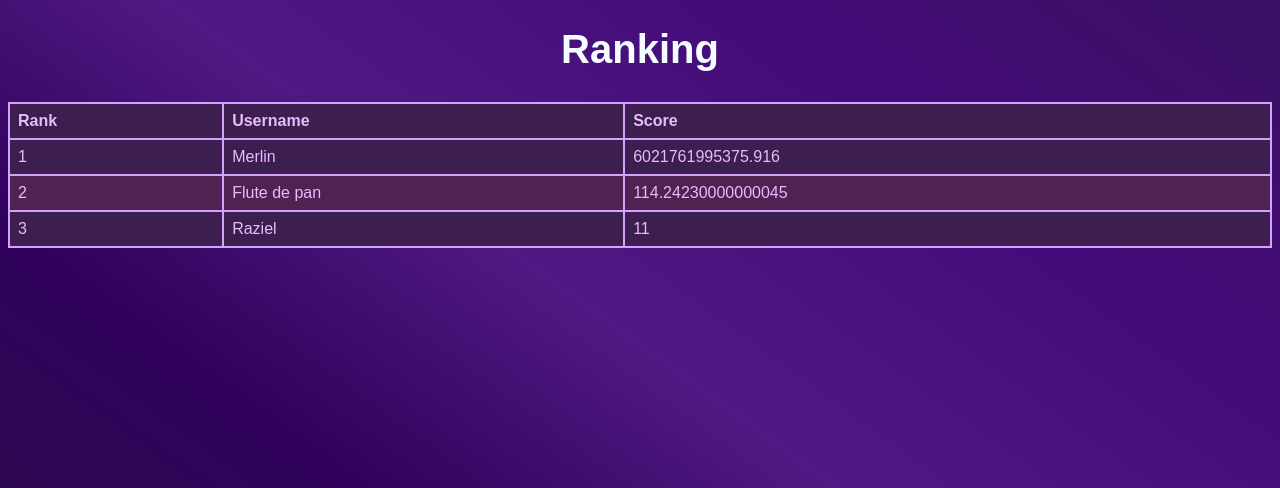
After one commit to Razieljaj/IDLE_Clicker, a Flask app: page /ranking in a window 1280 px wide. The commit adds this page. Shown: the top 488 px of the page. Run offline with Flask 3, Linux system fonts and the light colour scheme; data comes from the database, SQL or seed files in the repository; both versions use the stored data as it was after the commit.

Commit message:
ajout de l'amélioration, css retravaillé + ranking ajouté et fonctionnel

```diff
--- a/bdd.py
+++ b/bdd.py
@@ -2,11 +2,11 @@ import sqlite3
 def create_account(pseudo, password):
     conn = sqlite3.connect('accounts.db')
     cur = conn.cursor()
-    verif = cur.execute("""SELECT * FROM Data WHERE pseudo LIKE ?""", (pseudo,))
+    verif = cur.execute("""SELECT * FROM Data WHERE pseudo LIKE ?;""", (pseudo,))
     one_exist = verif.fetchall()
     print(one_exist)
     if len(one_exist) == 0:
-        cur.execute("""INSERT INTO Data (pseudo, password, score) VALUES (?, ?, 0);""", (pseudo, password))
+        cur.execute("""INSERT INTO Data (pseudo, password, score, multiplier) VALUES (?, ?, 0, 1);""", (pseudo, password))
         conn.commit()
         conn.close()
         return True
@@ -16,7 +16,7 @@ def create_account(pseudo, password):
 def login_account(pseudo, password):
     conn = sqlite3.connect('accounts.db')
     cur = conn.cursor()
-    res = cur.execute("""SELECT * FROM Data WHERE pseudo LIKE ? AND password LIKE ? """, (pseudo, password))
+    res = cur.execute("""SELECT * FROM Data WHERE pseudo LIKE ? AND password LIKE ?; """, (pseudo, password))
     account = res.fetchall()
     conn.close()
     return account
@@ -24,7 +24,7 @@ def login_account(pseudo, password):
 def score_rise(id):
     conn = sqlite3.connect('accounts.db')
     cur = conn.cursor()
-    cur.execute("""UPDATE Data SET score = score + 1 WHERE id = ?;""", (id,))
+    cur.execute("""UPDATE Data SET score = score + 1 * multiplier WHERE id = ?;""", (id,))
     conn.commit()
     conn.close()
     return True
@@ -43,3 +43,28 @@ def get_user_id(pseudo):
     id = res.fetchall()
     conn.close()
     return id
+
+def update_multiplier(id):
+    conn = sqlite3.connect('accounts.db')
+    cur = conn.cursor()
+    res = cur.execute("""UPDATE Data SET price_to_upgrade = price_to_upgrade * 1.02 WHERE id = ?;""", (id,))
+    res = cur.execute("""UPDATE Data SET multiplier = multiplier * 1.09 WHERE id = ?;""", (id,))
+    conn.commit()
+    conn.close()
+    return True
+
+def score_decrease(id):
+    conn = sqlite3.connect('accounts.db')
+    cur = conn.cursor()
+    res = cur.execute("""UPDATE Data SET score = score - price_to_upgrade WHERE id = ?;""", (id,))
+    conn.commit()
+    conn.close()
+    return True
+
+def get_ranking():
+    conn = sqlite3.connect('accounts.db')
+    cur = conn.cursor()
+    res = cur.execute("""SELECT * FROM Data ORDER BY score DESC; """)
+    ranking = res.fetchall()
+    conn.close()
+    return ranking
--- a/main.py
+++ b/main.py
@@ -16,7 +16,7 @@ def connect():
             return redirect(url_for('home'))
         else:
             error_message = "Pseudo already taken, please choose another one."
-            return render_template("connect.html", error_message = error_message, pseudo = pseudo)
+            return render_template("connect.html", error_message = error_message)
     return render_template("connect.html")
 
 @app.route("/login", methods=['GET', 'POST'])
@@ -36,19 +36,32 @@ def login():
 
     return render_template("login.html")
 
+
+
+
 @app.route("/home", methods=['GET', 'POST'])
 def home():
     if "pseudo" in session:
         pseudo = session["pseudo"]
         user_id = get_user_id(pseudo)
         data_user = get_user_data(user_id[0][0])
+
         if request.method == "POST":
-            score_rise(user_id[0][0])
-            return render_template("index.html", data_user = data_user)
-
-        return render_template("index.html", data_user = data_user)
+            action = request.form.get("action")
+            if action == "click":
+                score_rise(user_id[0][0])
+                return redirect(url_for("home"))
+            elif action == "upgrade" and data_user[0][3] >= data_user[0][5]:
+                score_decrease(user_id[0][0])
+                update_multiplier(user_id[0][0])
+        return render_template("index.html", data_user=data_user)
     else:
         return redirect(url_for("login"))
+
+@app.route("/ranking", methods=['GET', 'POST'])
+def ranking():
+    rank = get_ranking()
+    return render_template("ranking.html", rank=rank)
 
 
 
--- a/static/style.css
+++ b/static/style.css
@@ -1,17 +1,44 @@
 body {
-    background-color: #9966CC;
+    background: linear-gradient(36deg, rgba(43,27,58,1) 0%, rgba(47,1,91,1) 8%, rgba(43,27,58,1) 15%, rgba(47,1,91,1) 45%, rgba(79,25,131,1) 55%, rgba(67,11,121,1) 67%, rgba(43,27,58,1) 100%);
+    background-size: 200% 200vh;
+    background-repeat: no-repeat;
+    color: #e8baff;
+    font-family: 'Arial', sans-serif;
+    animation: AnimateBackground 20s ease infinite;
+}
+
+@keyframes AnimateBackground {
+    0% {
+    background-position: 0% 50%;
+    }
+    50% {
+    background-position: 100% 50%;
+    }
+    100% {
+    background-position: 0% 50%;
+    }
+}
+
+h1 {
+    text-align: center;
+    color: #f5fcff;
+    font-size: 2.5em;
+    margin-bottom: 30px;
 }
 
 .click {
-    background-color: #4361EE;
-    color: #e996dc;
-    margin: 20px;
-    padding: 10px;
-    border: 3px solid #3F37C9;
-    border-radius: 20px;
+    background-color: #8a2be2;
+    color: #e8baff;
+    margin-top: 30%;
+    padding: 15px 30px;
+    border: 3px solid #6a0dad;
+    border-radius: 25px;
     text-align: center;
-    transition: all 100ms;
-    cursor: default;
+    transition: all 0.2s ease-in-out;
+    cursor: pointer;
+    font-size: 1.1em;
+    box-shadow: 0 0px 50px rgba(228, 181, 255, 0.521);
+    transform: scale(1);
     -webkit-touch-callout: none;
     -webkit-user-select: none;
     -khtml-user-select: none;
@@ -21,19 +48,64 @@ body {
 }
 
 .click:hover {
-    background-color: rgb(53, 53, 226);
-    color: rgb(198, 191, 241);
-    border: 2px solid rgb(31, 31, 99);
-    border-radius: 10px;
-    text-align: center;
-    cursor: default;
+    background-color: #7a47c3;
+    color: #e2d7f0;
+    border: 2px solid #5f2a8b;
+    transform: scale(1.1);
+    box-shadow: 0 8px 20px rgba(0, 0, 0, 0.3);
 }
 
 .click:active {
-    background-color: rgb(91, 50, 204);
-    color: rgb(34, 0, 255);
-    border: 4px solid rgb(192, 192, 255);
+    background-color: #9b00d0;
+    color: #d1a8f0;
+    border: 4px solid #ff7aff;
     border-radius: 30px;
+    transform: scale(0.90);
+    box-shadow: 0 0px 100px rgba(231, 206, 236, 0.3);
+}
+
+.score {
+    color: #d1a8f0;
+    font-size: 30px;
+    animation: scoreRise 0.2s ease-in-out;
+}
+
+@keyframes scoreRise {
+    from {
+        color: #f08c8c;
+        font-size: 25px;
+        transform: skewY(-5deg);
+    }
+    to {
+        color: #8922d8;
+        font-size: 30px;
+    }
+}
+
+.container {
+    display: grid;
+    grid-template-columns: repeat(auto-fit, minmax(100px, 1fr));
     text-align: center;
-    cursor: default;
 }
+
+table {
+    border-collapse: collapse;
+    width: 100%;
+    background-color: #3d1f4f;
+}
+
+td, th {
+    border: 2px solid #d6a0ff;
+    text-align: left;
+    padding: 8px;
+    color: #e8baff;
+}
+
+tr:nth-child(even) {
+    background-color: #4e2351;
+}
+
+p {
+    text-align: center;
+    font-size: 1.2em;
+}
--- /dev/null
+++ b/templates/ranking.html
@@ -0,0 +1,36 @@
+<!DOCTYPE html>
+<html lang="en">
+<head>
+    <meta charset="UTF-8">
+    <meta name="viewport" content="width=device-width, initial-scale=1.0">
+    <title>Ranking</title>
+    <link rel="stylesheet" href="../static/style.css">
+</head>
+<body>
+    <h1>Ranking</h1>
+    {% if rank is not none %}
+        {% if rank|length == 0 %}
+            <p>Nobody is ranked. Play one game to be the first!</p>
+        {% else %}
+            <table>
+                <thead>
+                    <tr>
+                        <th>Rank</th>
+                        <th>Username</th>
+                        <th>Score</th>
+                    </tr>
+                </thead>
+                <tbody>
+                    {% for account in range(rank|length) %}
+                        <tr>
+                            <td>{{ account + 1 }}</td>
+                            <td>{{ rank[account][1] }}</td>
+                            <td>{{ rank[account][3] }}</td>
+                        </tr>
+                    {% endfor %}
+                </tbody>
+            </table>
+        {% endif %}
+    {% endif %}
+</body>
+</html>
```
Also changed, not shown: templates/index.html (+13 -3 lines), accounts.db.
